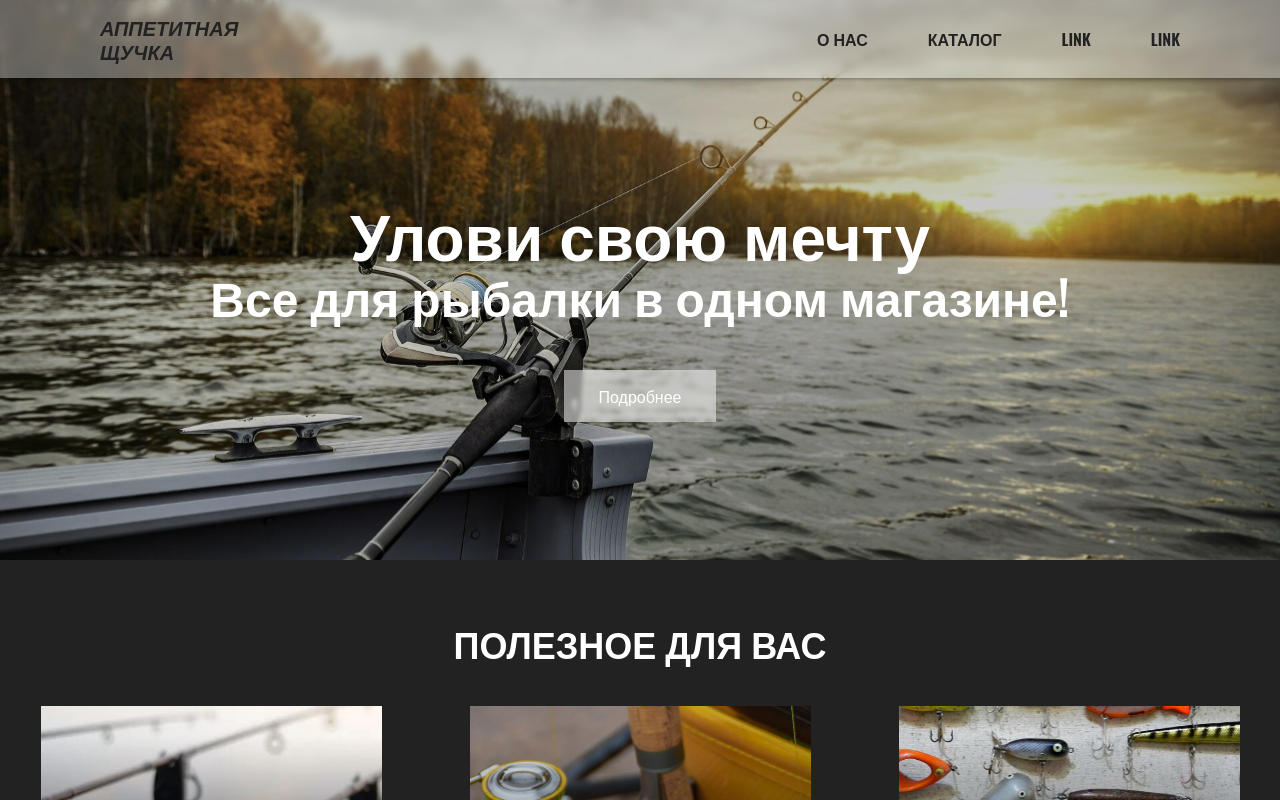
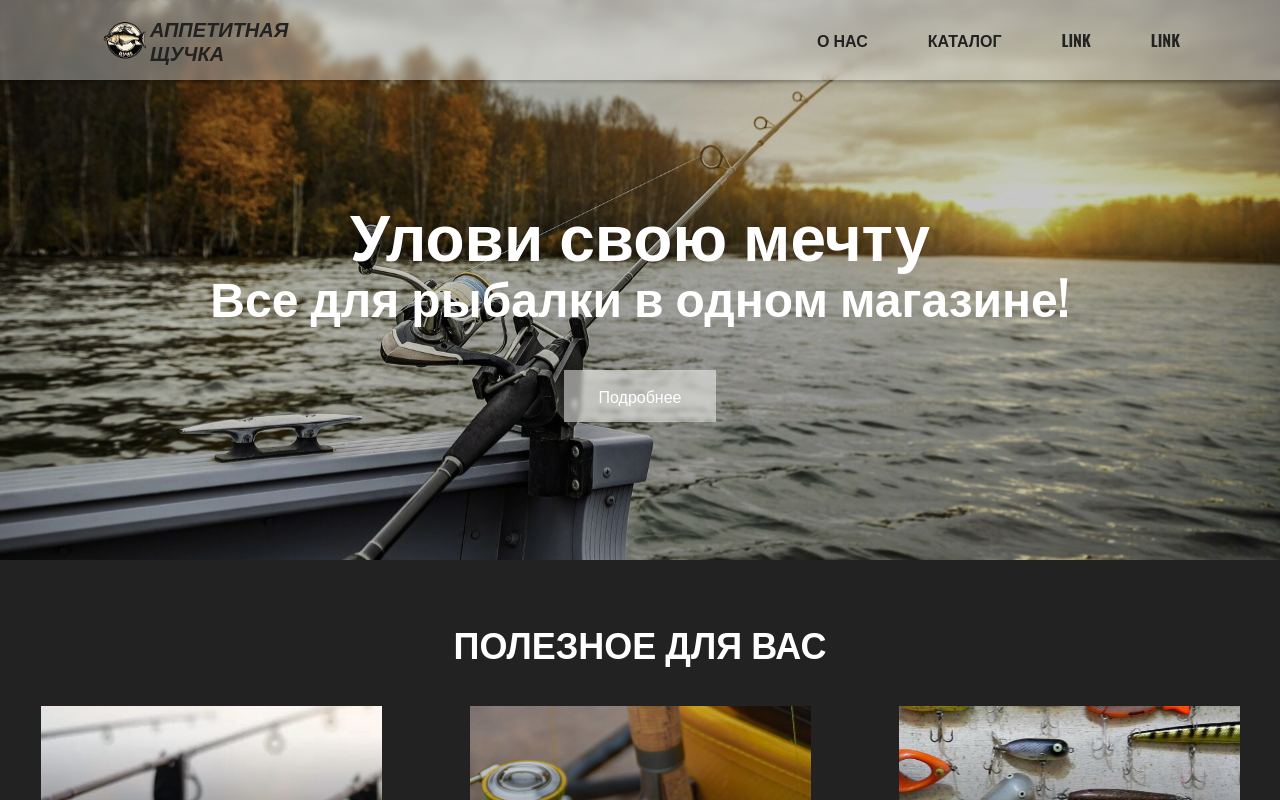
Before and after one commit to OlegKazyrbeg/fishing, a React (Vite) app: page / in a window 1280 px wide. Shown: the top 800 px of the page. Built offline with nearby package versions, Linux system fonts and the light colour scheme.

Commit message:
update logo

```diff
--- a/components/base/header.jsx
+++ b/components/base/header.jsx
@@ -11,7 +11,10 @@ const Header = () => {
         <header className="header">
             <div className="container">
                 <div className="header-content row">
-                <Link to={PATHS.MAIN} className="logo">Аппетитная <br /> щучка</Link>
+                <Link to={PATHS.MAIN} className="logo">
+                    <img src="/logo.png" alt="logo" width={50}/>
+                    Аппетитная <br /> щучка
+                </Link>
                 <nav>
                     <ul className={`header-nav row ${toggleMenu ? "active" : ''}`}>
                         <Link to={PATHS.ABOUT} className="header-nav-item">О нас</Link>
--- a/components/base/header.scss
+++ b/components/base/header.scss
@@ -19,6 +19,8 @@
         font-weight: 600;
         line-height: 1.2;
         color: var(--color1);
+        display: flex;
+        align-items: center;
     }
 
     &-nav{
```
Also changed, not shown: public/logo.png (added), public/logo.svg (deleted).
